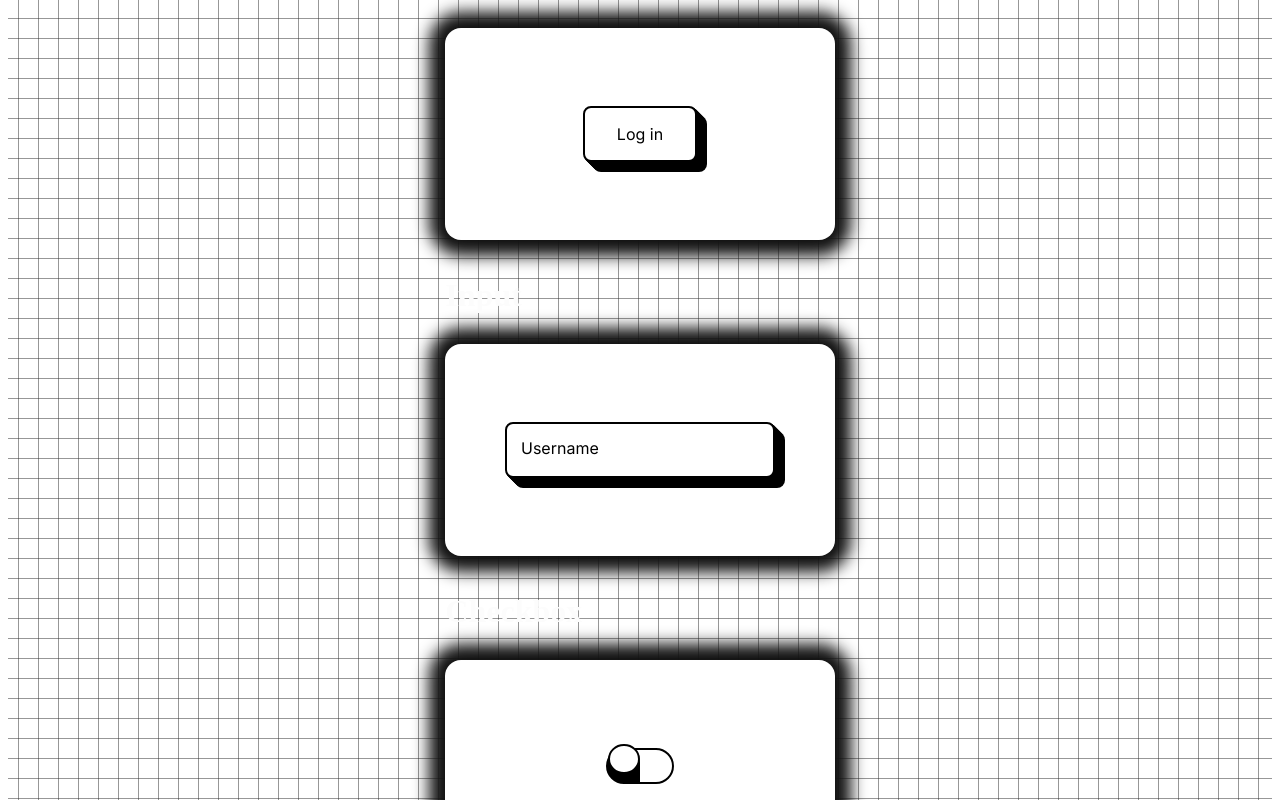
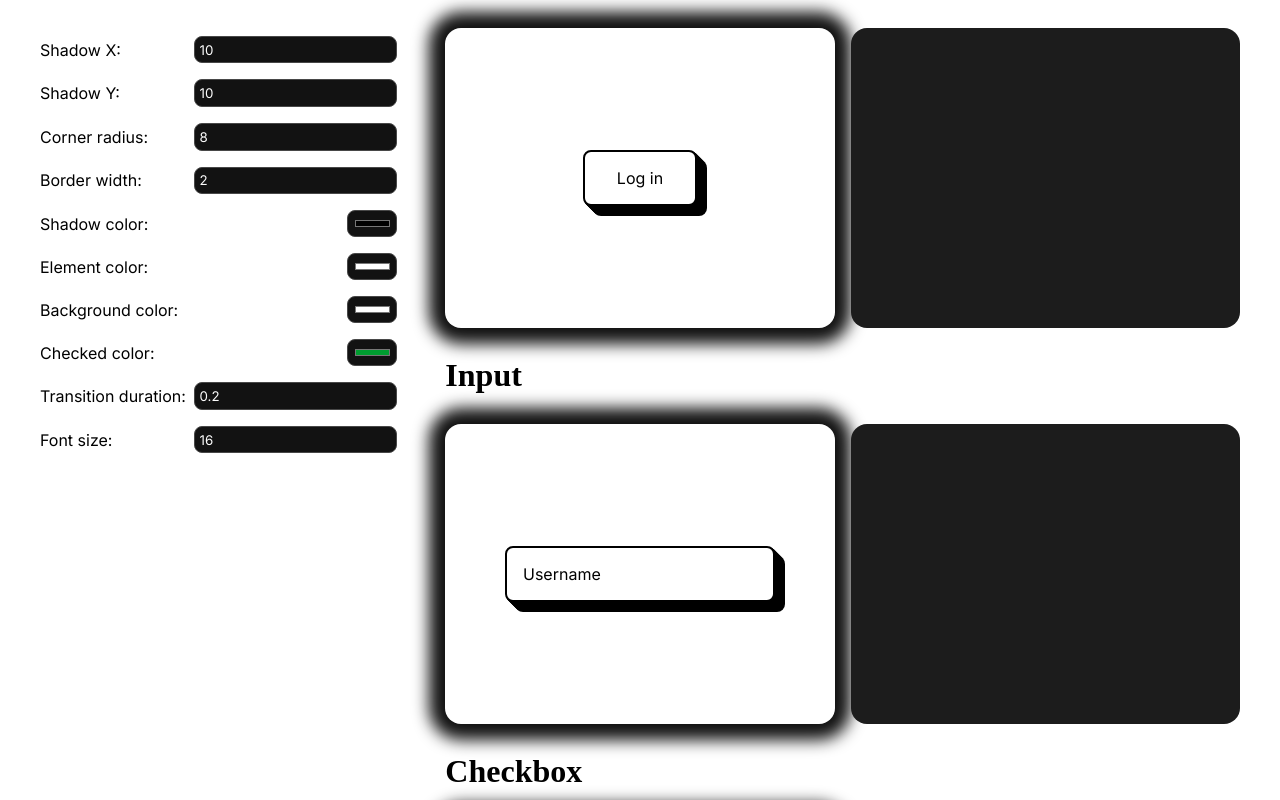
Before and after one commit to majoouoo/neubrutalist-ui, a SvelteKit app: page / in a window 1280 px wide. Shown: the part 580-1380 px from the top of the page. Built offline with nearby package versions, Linux system fonts and the light colour scheme.

Commit message:
Added settings, fixed floating label in higher border widths, locked checkbox border width

```diff
--- a/src/routes/+page.svelte
+++ b/src/routes/+page.svelte
@@ -3,24 +3,32 @@
   let shadowY = 10;
   let cornerRadius = 8;
   let borderWidth = 2;
-  let shadowColor = "#000";
-  let elementColor = "#fff";
+  let shadowColor = "#000000";
+  let elementColor = "#ffffff";
   let checkedColor = "#009d30";
-  let backgroundColor = "#fff";
+  let backgroundColor = "#ffffff";
   let transitionDuration = 0.2;
   let fontSize = 16;
 
   let boxShadow = "";
+  const updateBoxShadow = (shadowX, shadowY, shadowColor) => {
+    boxShadow = "";
     for (let i = 1; i < Math.max(shadowX, shadowY); i++) {
       boxShadow += `${shadowX / Math.max(shadowX, shadowY) * i}px ${shadowY / Math.max(shadowX, shadowY) * i}px ${shadowColor}, `;
     }
     boxShadow += `${shadowX}px ${shadowY}px ${shadowColor}`;
+  };
+  $: updateBoxShadow(shadowX, shadowY, shadowColor);
 
   let switchShadow = "";
+  const updateSwitchShadow = (shadowColor, fontSize) => {
+    switchShadow = "";
     for (let i = 1; i < fontSize * 2 * 16; i++) {
       switchShadow += `0px ${i}px ${shadowColor}, `;
     }
     switchShadow += `0px ${fontSize * 2 * 16}px ${shadowColor}`;
+  }
+  $: updateSwitchShadow(shadowColor, fontSize);
 </script>
 
 <main>
@@ -44,50 +52,84 @@
   --switch-shadow: {switchShadow};
   ">
     <div id="settings">
-      <h1>Options</h1>
+      <h1>Settings</h1>
+      <div class="setting">
+        <label for="shadow-x">Shadow X:</label>
+        <input type="number" name="shadow-x" bind:value={shadowX}>
+      </div>
+      <div class="setting">
+        <label for="shadow-y">Shadow Y:</label>
+        <input type="number" name="shadow-y" bind:value={shadowY}>
+      </div>
+      <div class="setting">
+        <label for="corner-radius">Corner radius:</label>
+        <input type="number" name="corner-radius" bind:value={cornerRadius}>
+      </div>
+      <div class="setting">
+        <label for="border-width">Border width:</label>
+        <input type="number" name="border-width" bind:value={borderWidth}>
+      </div>
+      <div class="setting">
+        <label for="shadow-color">Shadow color:</label>
+        <input type="color" name="shadow-color" bind:value={shadowColor}>
+      </div>
+      <div class="setting">
+        <label for="element-color">Element color:</label>
+        <input type="color" name="element-color" bind:value={elementColor}>
+      </div>
+      <div class="setting">
+        <label for="background-color">Background color:</label>
+        <input type="color" name="background-color" bind:value={backgroundColor}>
+      </div>
+      <div class="setting">
+        <label for="checked-color">Checked color:</label>
+        <input type="color" name="checked-color" bind:value={checkedColor}>
+      </div>
+      <div class="setting">
+        <label for="transition-duration">Transition duration:</label>
+        <input type="number" name="transition-duration" bind:value={transitionDuration} step="0.1">
+      </div>
+      <div class="setting">
+        <label for="font-size">Font size:</label>
+        <input type="number" name="font-size" bind:value={fontSize}>
+      </div>
     </div>
 
-    <div class="component-card">
-      <header>
+    <header class="component-header">
       <h1>Button</h1>
     </header>
-      <div class="component-wrapper">
+    <div class="component-card">
       <button class="component">Log in</button>
     </div>
-    </div>
     <div class="code">
-
+      <code></code>
     </div>
 
-    <div class="component-card">
-      <header>
+    <header class="component-header">
       <h1>Input</h1>
     </header>
-      <div class="component-wrapper">
+    <div class="component-card">
       <div class="input-wrapper">
         <input type="text" name="Input" class="component" placeholder=" ">
         <label for="Input" class="input-label">Username</label>
       </div>
     </div>
-    </div>
     <div class="code">
-
+      <code></code>
     </div>
 
-    <div class="component-card">
-      <header>
+    <header class="component-header">
       <h1>Checkbox</h1>
     </header>
-      <div class="component-wrapper">
+    <div class="component-card">
       <div class="checkbox-wrapper">
         <input type="checkbox" name="checkbox" class="checkbox">
         <div class="switch-shadow"></div>
         <div class="switch-top"></div>
       </div>
     </div>
-    </div>
     <div class="code">
-
+      <code></code>
     </div>
   </div>
 </main>
@@ -100,6 +142,7 @@
     align-items: center;
     flex-direction: column;
     gap: 0.5rem;
+    background: linear-gradient(transparent 6px, #2e2e2e 6px, transparent 7px) 0 0 / 20px 20px, linear-gradient(90deg, transparent 10px, #2e2e2e 10px, transparent 11px) 0 0 / 20px 20px;
   }
 
   #heading-g {
@@ -115,10 +158,9 @@
   #content {
     display: grid;
     grid-template-columns: 1fr 1fr 1fr;
-    grid-template-rows: repeat(4, 300px);
-    gap: 1rem;
+    grid-template-rows: repeat(4, auto 300px);
+    gap: 0.5rem 1rem;
     padding: 2rem;
-    background: linear-gradient(transparent 10px, #2e2e2e 10px, transparent 11px) 0 0 / 20px 20px, linear-gradient(90deg, transparent 10px, #2e2e2e 10px, transparent 11px) 0 0 / 20px 20px;
   }
 
   #settings {
@@ -133,21 +175,35 @@
     align-self: flex-start;
 
     gap: 1rem;
+    margin-right: 2rem;
   }
 
-  .component-card {
-    gap: 0.5rem;
-    color: var(--white);
-    display: grid;
-    grid-template-rows: auto 1fr;
+  .setting {
+    display: flex;
+    align-items: center;
+    justify-content: space-between;
   }
 
-  .component-card header {
+  .setting label {
+    font-family: "Inter", sans-serif;
+  }
+
+  .setting input {
+    padding: 0.3rem;
+    border-radius: 0.5rem;
+    border: 1px solid #484848;
+    background-color: var(--black);
+    color: var(--white);
+    font-family: "Inter", sans-serif;
+  }
+
+  .component-header {
+    grid-column: 2 / -1;
     width: 100%;
     z-index: 100;
   }
 
-  .component-card .component-wrapper {
+  .component-card {
     display: flex;
     justify-content: center;
     align-items: center;
@@ -156,6 +212,17 @@
     box-shadow: 0 0 1rem 1rem var(--black);
   }
 
+  .code {
+    background-color: #1c1c1c;
+    border-radius: 1rem;
+    padding: 0.5rem;
+  }
+
+  .code code {
+    font-family: monospace;
+  }
+
+  /* Components */
   .component {
     padding: var(--font-size-rem) calc(var(--font-size-rem) * 2);
     font-family: "Inter", sans-serif;
@@ -189,12 +256,12 @@
     grid-column: 1;
     z-index: 1;
     pointer-events: none;
-    transform: translateY(var(--font-size-rem)) translateX(calc(var(--font-size-rem) / 2)) scale(1);
+    transform: translateY(calc(var(--border-width) + var(--font-size-rem))) translateX(calc(var(--border-width) + var(--font-size-rem) / 2)) scale(1);
     background-color: white;
     width: min-content;
     height: min-content;
     padding: 0 calc(var(--font-size-rem) / 2);
-    transition: transform var(--transition-duration);
+    transition: transform var(--transition-duration), padding var(--transition-duration);
     color: var(--shadow-color);
   }
 
@@ -205,11 +272,13 @@
   }
 
   input.component:not(:placeholder-shown) ~ .input-label {
-    transform: translateY(calc(var(--font-size-rem) * -0.5)) translateX(0) scale(0.8);
+    transform: translateY(calc(var(--font-size-rem) * -0.5)) translateX(var(--border-width)) scale(0.8);
+    padding: calc(var(--border-width) / 2) calc(var(--font-size-rem) / 2);
   }
 
   input.component:focus ~ .input-label {
-    transform: translateY(calc(var(--font-size-rem) * -0.5 + var(--shadow-y))) translateX(var(--shadow-x)) scale(0.8);
+    transform: translateY(calc(var(--font-size-rem) * -0.5 + var(--shadow-y))) translateX(calc(var(--shadow-x) + var(--border-width))) scale(0.8);
+    padding: calc(var(--border-width) / 2) calc(var(--font-size-rem) / 2);
   }
 
   /* Checkbox */
@@ -217,7 +286,7 @@
     height: calc(var(--font-size-rem) * 2);
     width: calc(var(--font-size-rem) * 4);
     position: relative;
-    border: var(--border-width) solid var(--shadow-color);
+    border: 2px solid var(--shadow-color);
     border-radius: calc(var(--font-size-rem) * 10);
     background: var(--element-color);
   }
@@ -235,7 +304,7 @@
     position: absolute;
     bottom: 0;
     left: 0;
-    border-radius: calc(var(--font-size-rem) - var(--border-width));
+    border-radius: calc(var(--font-size-rem) - 2px);
     overflow: hidden;
     pointer-events: none;
   }
@@ -262,7 +331,7 @@
     left: 0;
     height: calc(100% - var(--font-size-rem) * 0.4);
     width: 50%;
-    border-radius: calc(var(--font-size-rem) - var(--border-width));
+    border-radius: calc(var(--font-size-rem) - 2px);
     display: block;
     background: var(--checked-color);
     transition: width var(--transition-duration) ease-in;
@@ -276,7 +345,7 @@
     top: calc(var(--font-size-rem) * -0.4);
     left: 0;
     background: var(--element-color);
-    border: var(--border-width) solid var(--shadow-color);
+    border: 2px solid var(--shadow-color);
     border-radius: 100%;
     pointer-events: none;
     transition: left var(--transition-duration) ease-in;
```
Lines whose indentation alone changed are shown as unchanged.
